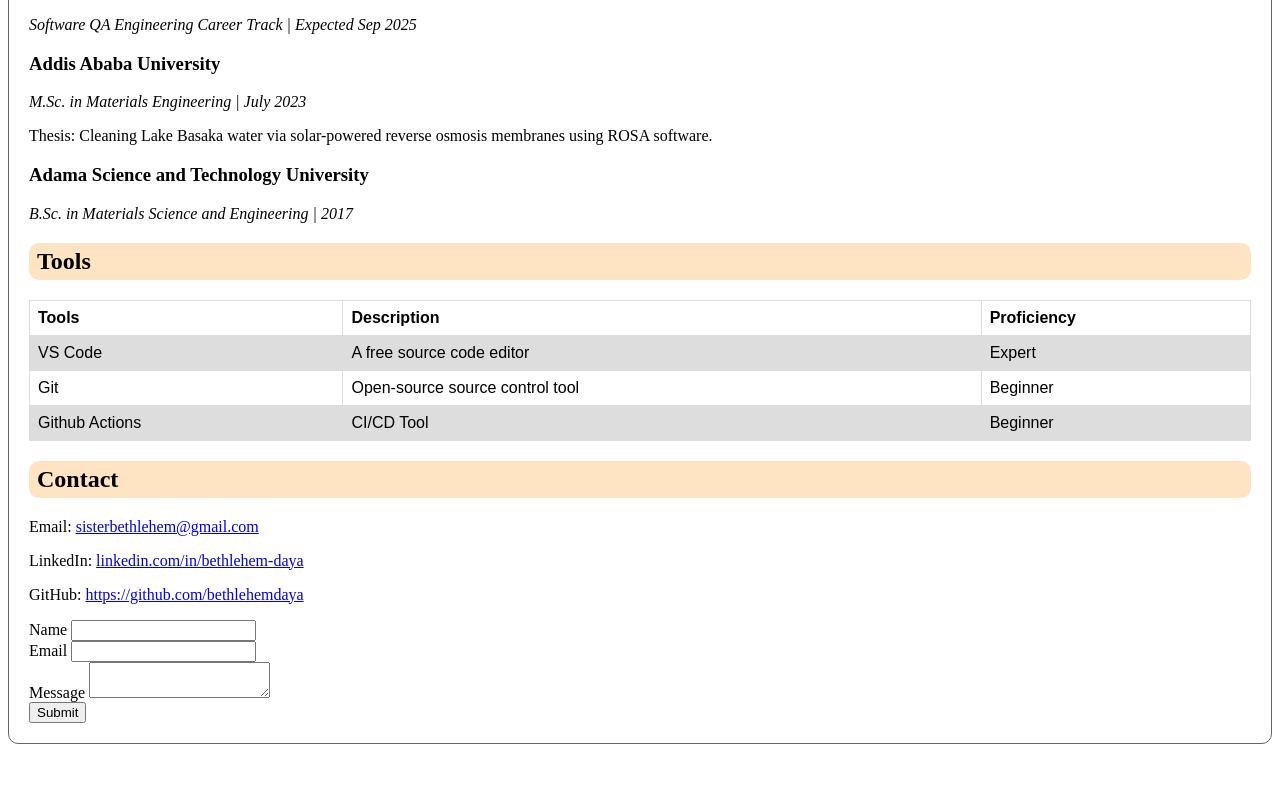
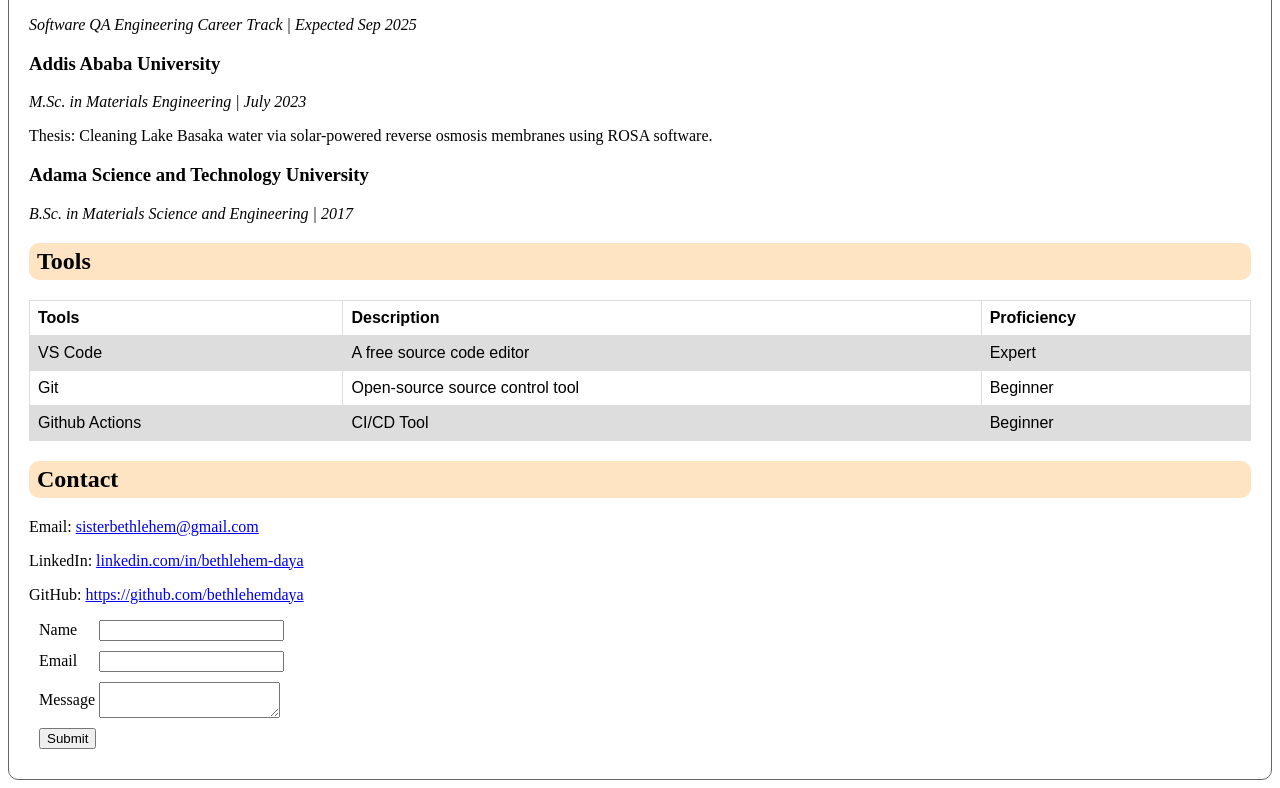
Before and after one commit to bethlehemdaya/portfolio, a plain HTML site: page index.html in a window 1280 px wide. Shown: the part 1163-1951 px from the top of the page. Before the commit the page ends 1915 px from the top, so only its background shows below. Drawn offline with Linux system fonts and the light colour scheme.

Commit message:
box-model

```diff
--- a/css/style.css
+++ b/css/style.css
@@ -56,3 +56,16 @@ td, th {
 tr:nth-child(even) {
   background-color: #dddddd;
 }
+
+.form_item {
+  margin: 10px;
+  display: flex;
+  align-items: center;
+  justify-items: center;
+  gap: 20px;
+}
+
+.form_item > label {
+  display: block;
+  width: 40px;
+}
```
